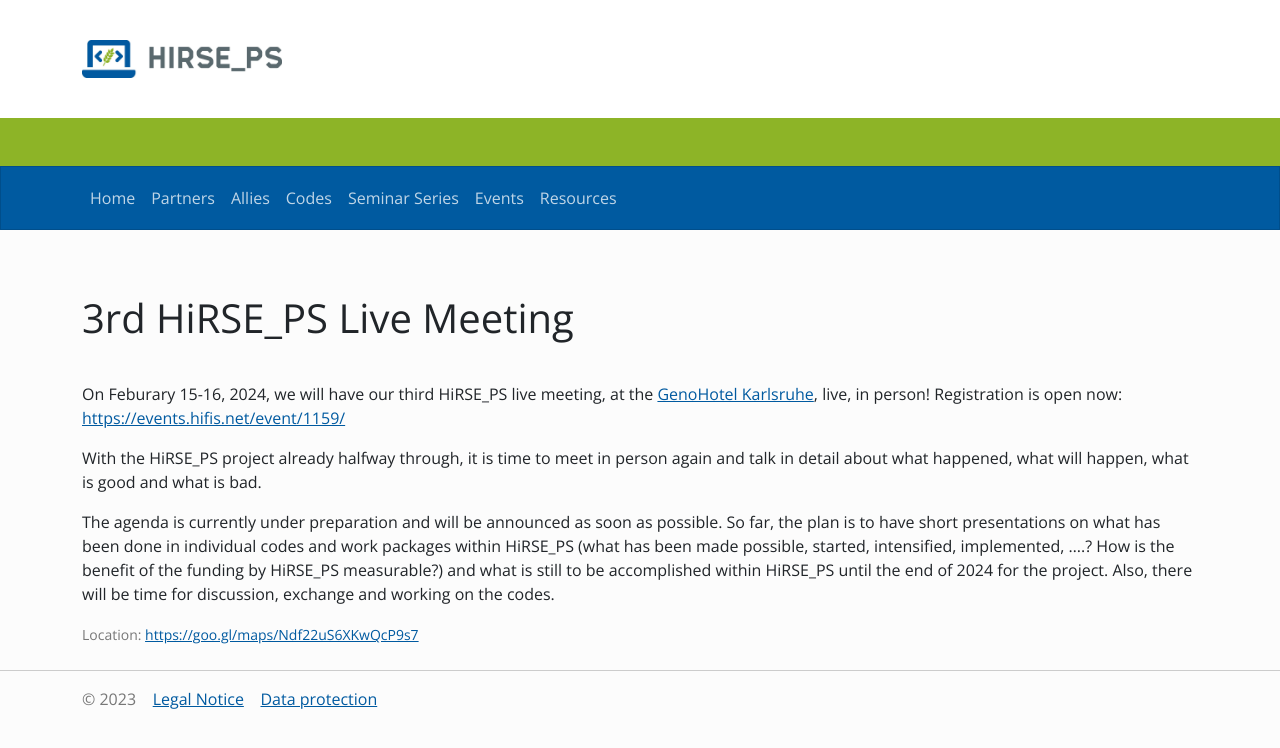
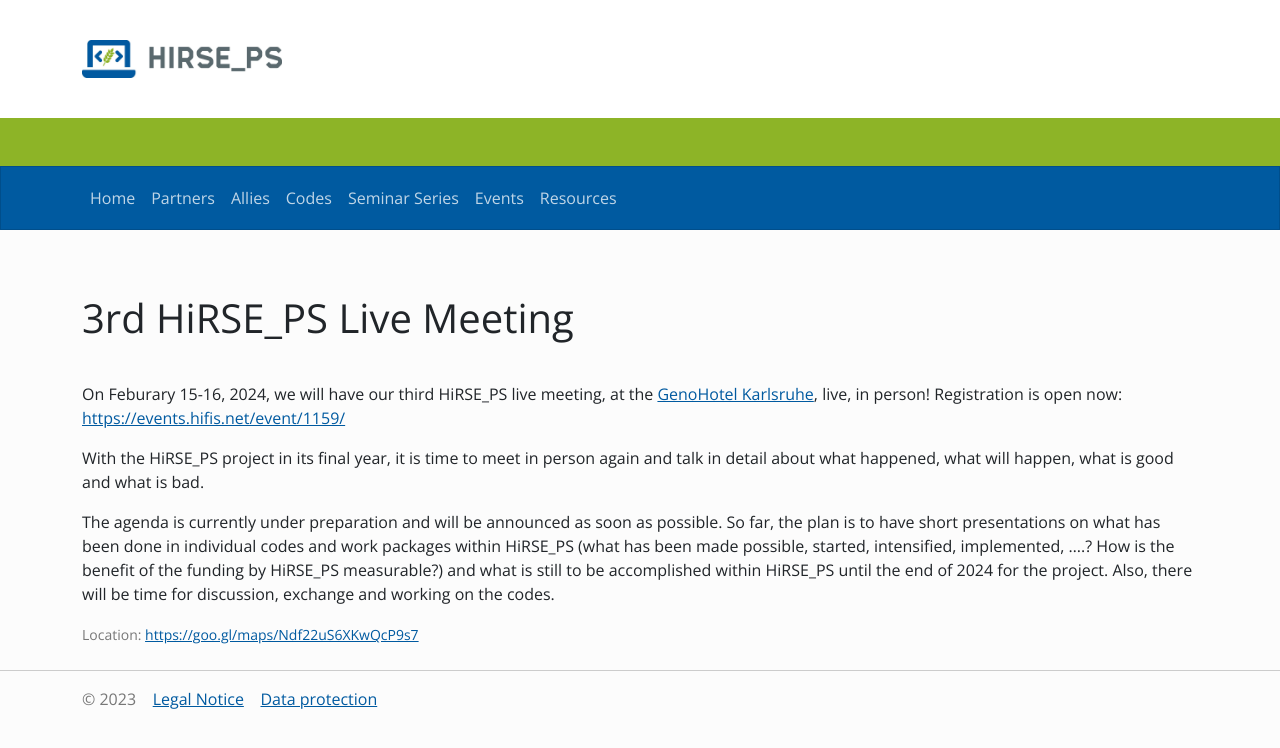
Before and after one commit to Helmholtz-HiRSE/helmholtz-hirse.github.io, a Jekyll site: the page built from _events/2024_02_15-livemeeting.md, in a window 1280 px wide. Shown: the top 748 px of the page. Built offline with Jekyll 4.4.1, drawn with Linux system fonts in a browser that asks for light colours; nearby versions of some CDN libraries.

Commit message:
Update 2024_02_15-livemeeting.md

```diff
--- a/_events/2024_02_15-livemeeting.md
+++ b/_events/2024_02_15-livemeeting.md
@@ -11,6 +11,6 @@ excerpt_separator: <!--more-->
 On Feburary 15-16, 2024, we will have our third HiRSE_PS live meeting, at the [GenoHotel Karlsruhe](https://www.genohotel-karlsruhe.de/en), live, in person! Registration is open now: <https://events.hifis.net/event/1159/>
 <!--more-->
 
-With the HiRSE_PS project already halfway through, it is time to meet in person again and talk in detail about what happened, what will happen, what is good and what is bad.
+With the HiRSE_PS project in its final year, it is time to meet in person again and talk in detail about what happened, what will happen, what is good and what is bad.
 
 The agenda is currently under preparation and will be announced as soon as possible. So far, the plan is to have short presentations on what has been done in individual codes and work packages within HiRSE_PS (what has been made possible, started, intensified, implemented, ....? How is the benefit of the funding by HiRSE_PS measurable?) and what is still to be accomplished within HiRSE_PS until the end of 2024 for the project. Also, there will be time for discussion, exchange and working on the codes.
```
